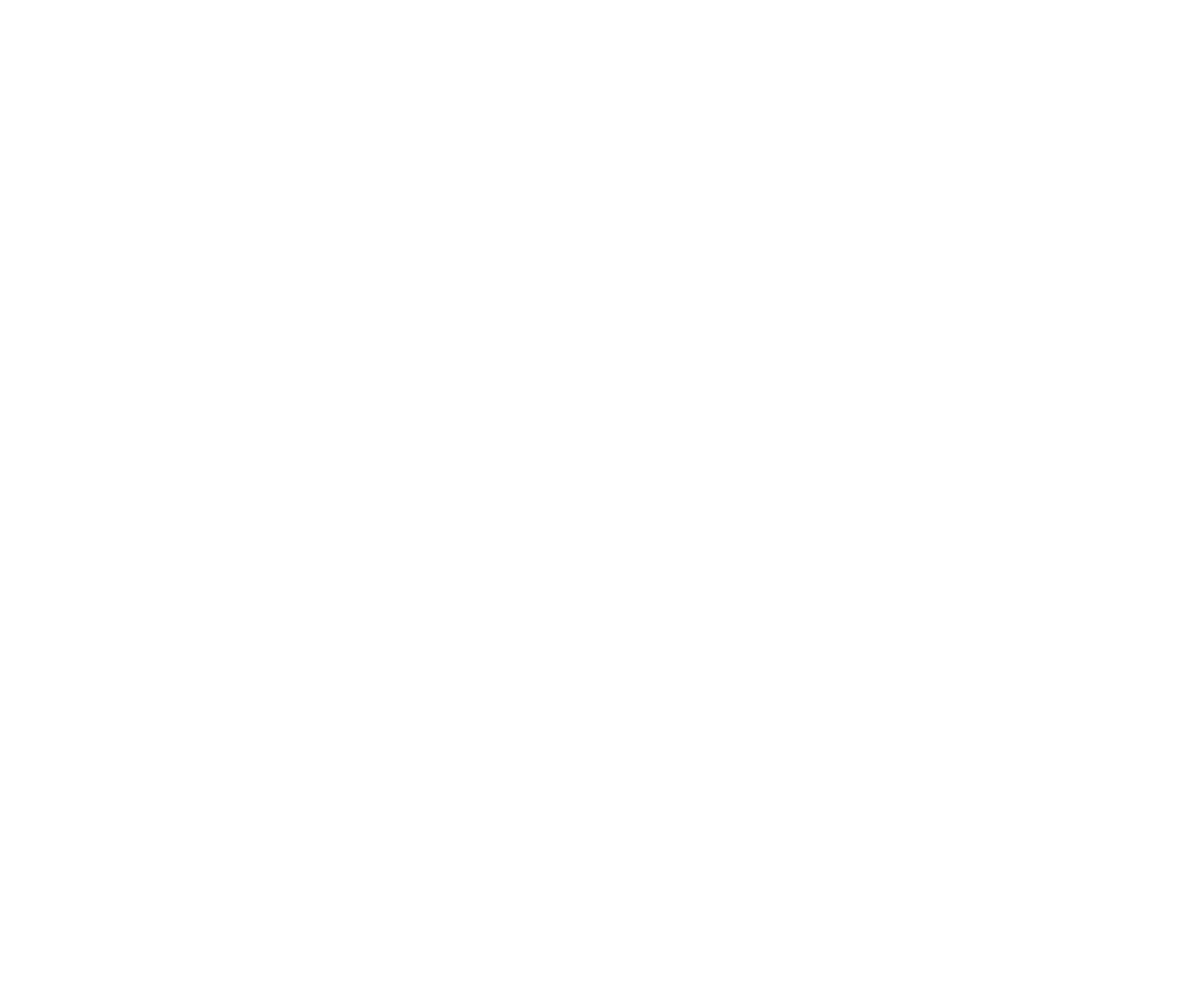
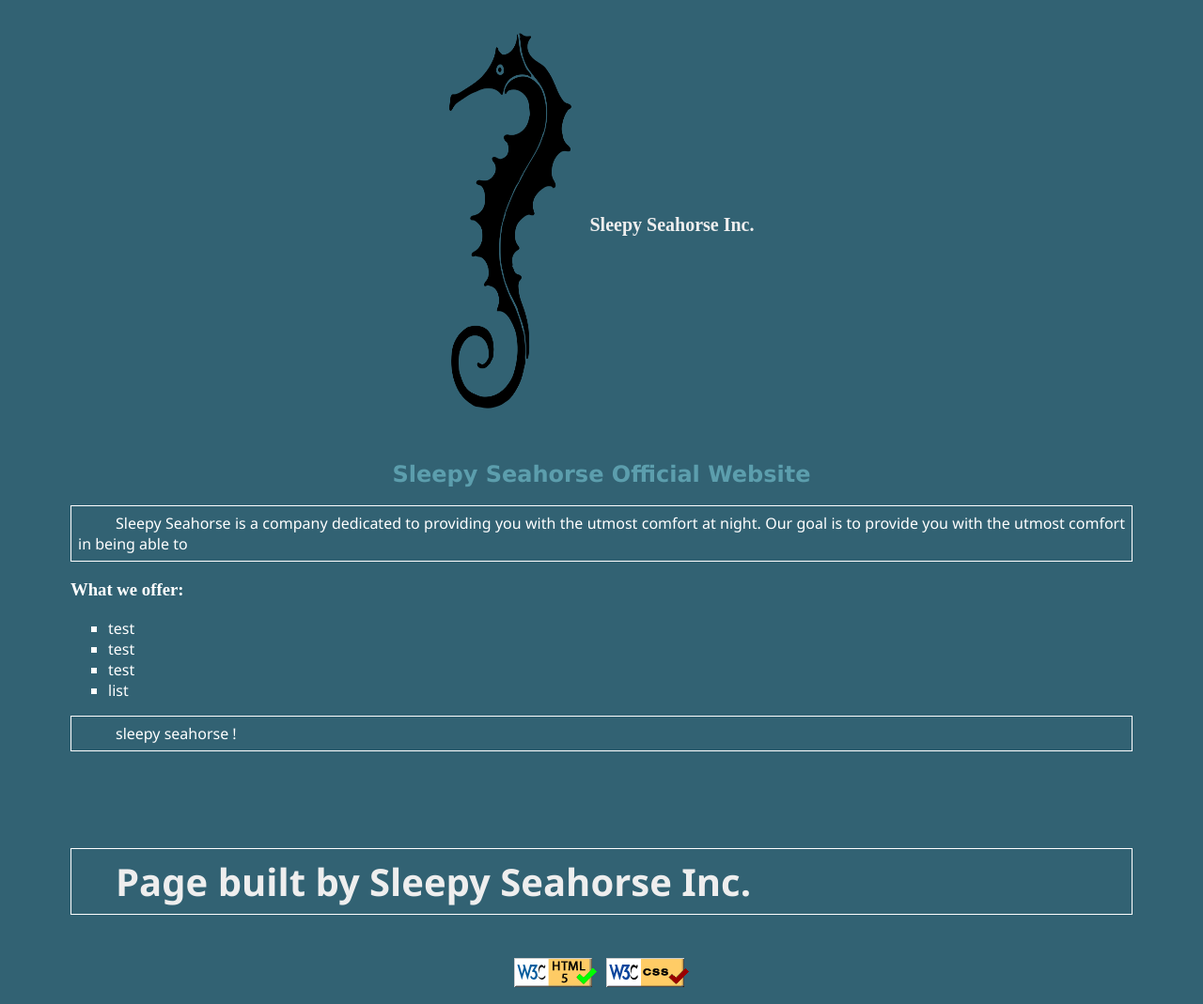
Before and after one commit to asatyavo/asatyavo.github.io, a plain HTML site: page itis3135/brand-sleepy-seahorse.html in a window 1280 px wide. Shown: the whole page at 94% size. Before the commit the page ends 800 px from the top, so only its background shows below. Drawn offline with Linux system fonts and the light colour scheme.

Commit message:
Update brand-sleepy-seahorse.html

```diff
--- a/itis3135/brand-sleepy-seahorse.html
+++ b/itis3135/brand-sleepy-seahorse.html
@@ -1,11 +1,96 @@
 <!DOCTYPE html>
 <html lang="en">
 <head>
-    <style>
-        body { background-color: 235, 220, 203; }
-		h1 { color: 145, 129, 138; }
-        p { color: red; }
-    </style>
-	<meta charset="UTF-8">
-	<title>Simran Satyavolu, ITIS3135, Introduction</title>
+    <meta charset="UTF-8">
+   <!--Color scheme from Coolers: https://coolors.co/5c9ead-ffffff-326273-eeeeee-e39774-->
+   <style>
+    header{
+        color: #EEEEEE;
+        text-align: center;
+        font-weight: bold;
+        font-size: 20px;
+        font-family: serif;
+        display: flex;
+        align-items: center;
+        justify-content: center;
+
+    }
+    footer{
+        color: #EEEEEE;
+        text-align: center;
+        font-weight: bold;
+        font-size: 40px;
+        font-family: serif;
+    }
+    body
+{
+font-family: serif;
+color: #FFFFFF ;
+background-color:#326273 ;
+margin-left: 75px;
+margin-right: 75px;
+}
+.clear{
+clear:both;
+}
+h1, h2
+{
+color: #5C9EAD;
+font-family: Verdana, Geneva, Tahoma, sans-serif;
+text-align: center;
+}
+ul{
+list-style-type: square;
+font-family: 'Segoe UI', Tahoma, Geneva, Verdana, sans-serif;
+}
+p{
+font-family: 'Segoe UI', Tahoma, Geneva, Verdana, sans-serif;
+border: 1px solid white;
+padding: 7px;
+text-align: justify;
+text-indent: 40px;
+}
+</style>
+
+	<title>Sleepy Seahorse Inc.</title>
 </head>
+<body>
+	<header >
+
+			<h1><img src="images/seahorse-openclipart-org.png" width="130" height="400"  alt="Seahorse Mascot"><!--style="float:-->
+			</h1>
+			<div style="padding-left: 20px;">Sleepy Seahorse Inc.</div>
+
+	</header>
+
+
+	<main>
+		<h2>Sleepy Seahorse Official Website</h2>
+		<p>Sleepy Seahorse is a company dedicated to providing you with the utmost comfort at night. Our goal is to provide you with the utmost comfort in being able to </p>
+
+		<h3 style="font-weight: bold;">What we offer:</h3>
+
+		<ul>
+			<li>test</li>
+			<li>test</li>
+			<li>test</li>
+			<li>list</li>
+		</ul>
+
+	   <p>
+		  sleepy seahorse !
+	   </p>
+    </main>
+    <footer>
+        <br />
+
+        <p>Page built by Sleepy Seahorse Inc.</p>
+
+        <a href="https://validator.w3.org/check?uri=referer">
+            <img src="images/button-valid-html5.gif" width="88" height="31" alt="Link to HTML validator"></a>
+
+        <a href="https://jigsaw.w3.org/css-validator/check/referer">
+            <img src="images/button-valid-css.gif" width="88" height="31" alt="Link to CSS validator"></a>
+
+    </footer>
+    </body>
```
